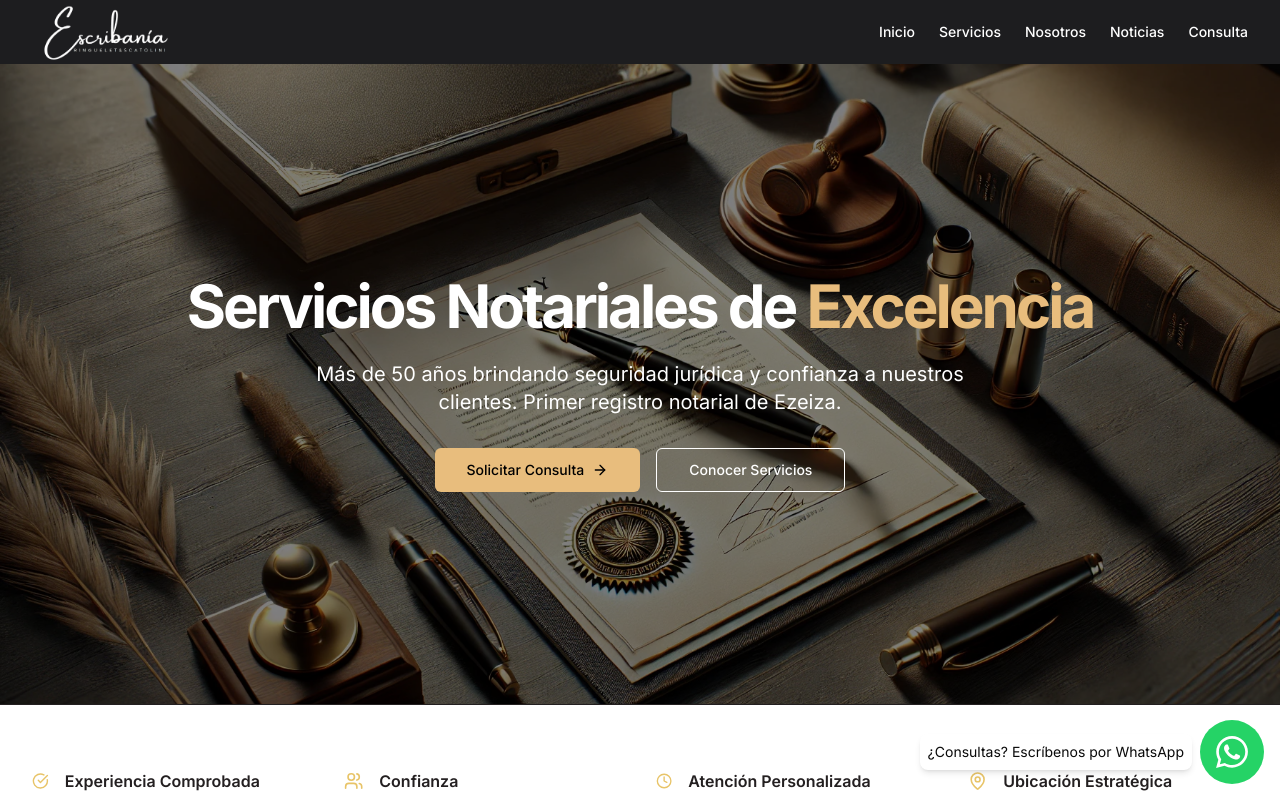
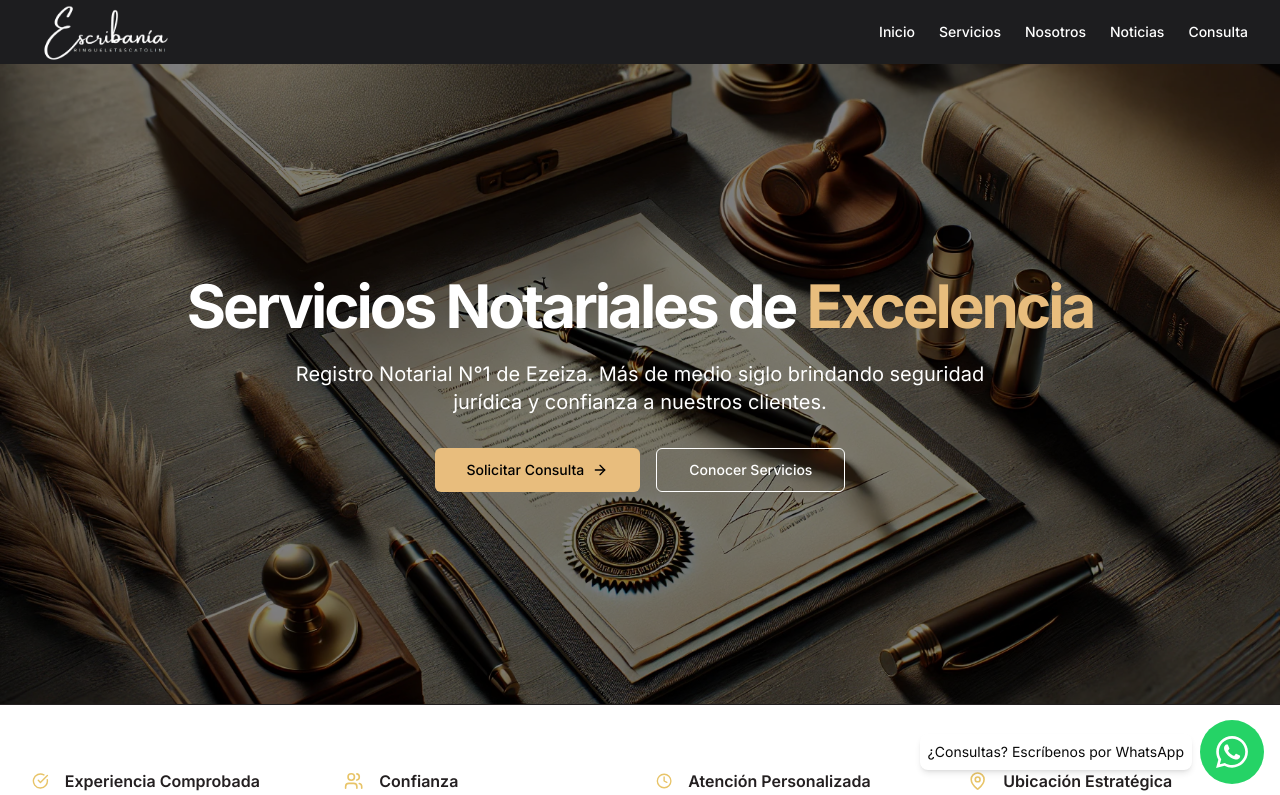
Before and after one commit to peter-ringuelet/Escribania, a Next.js app in the folder escribania-ringuelet/: page / in a window 1280 px wide. Shown: the top 795 px of the page. Built offline with nearby package versions, Linux system fonts and the light colour scheme.

Commit message:
transition

```diff
--- a/escribania-ringuelet/app/components/Hero.tsx
+++ b/escribania-ringuelet/app/components/Hero.tsx
@@ -58,8 +58,7 @@ export function Hero() {
             transition={{ duration: 1.2, delay: 0.9, ease: "easeOut" }}
             className="mx-auto max-w-[700px] text-white md:text-xl text-center mt-6"
           >
-            Más de 50 años brindando seguridad jurídica y confianza a nuestros clientes.
-            Primer registro notarial de Ezeiza.
+            Registro Notarial N°1 de Ezeiza. Más de medio siglo brindando seguridad jurídica y confianza a nuestros clientes.
           </motion.p>
 
           <motion.div
```
